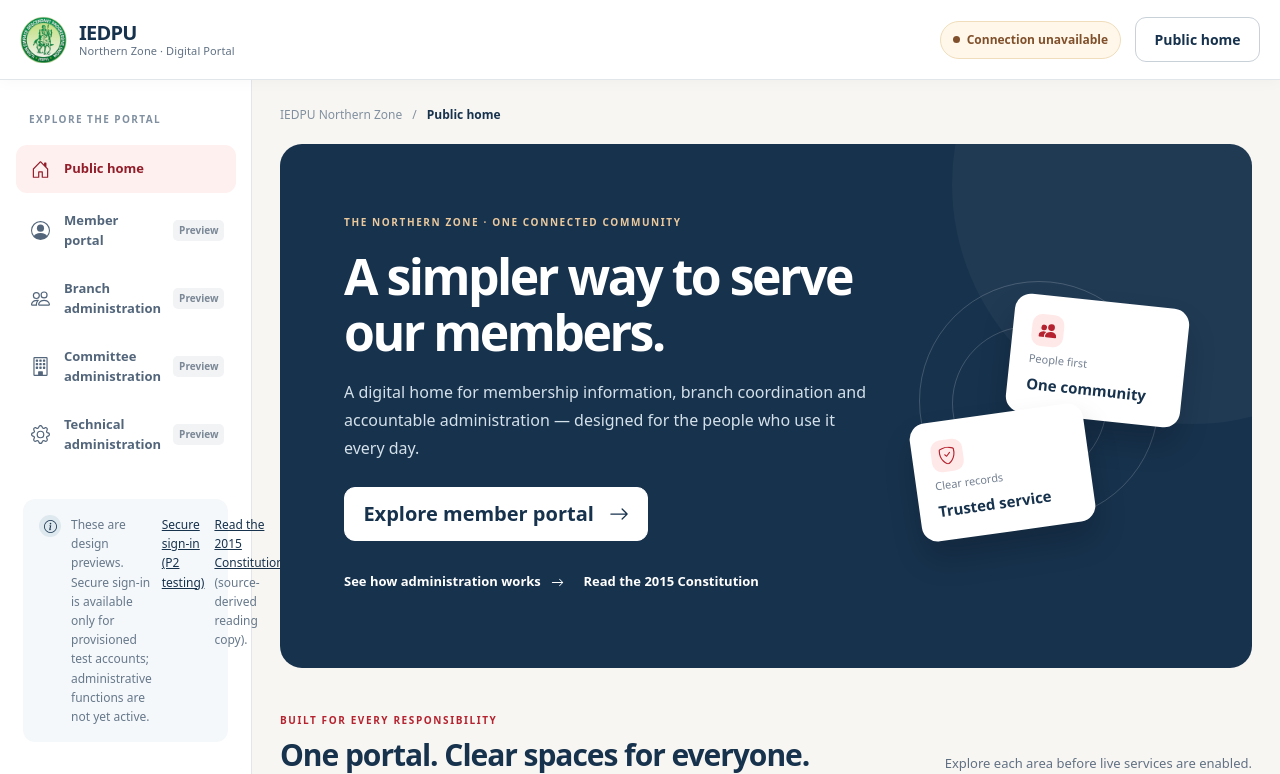
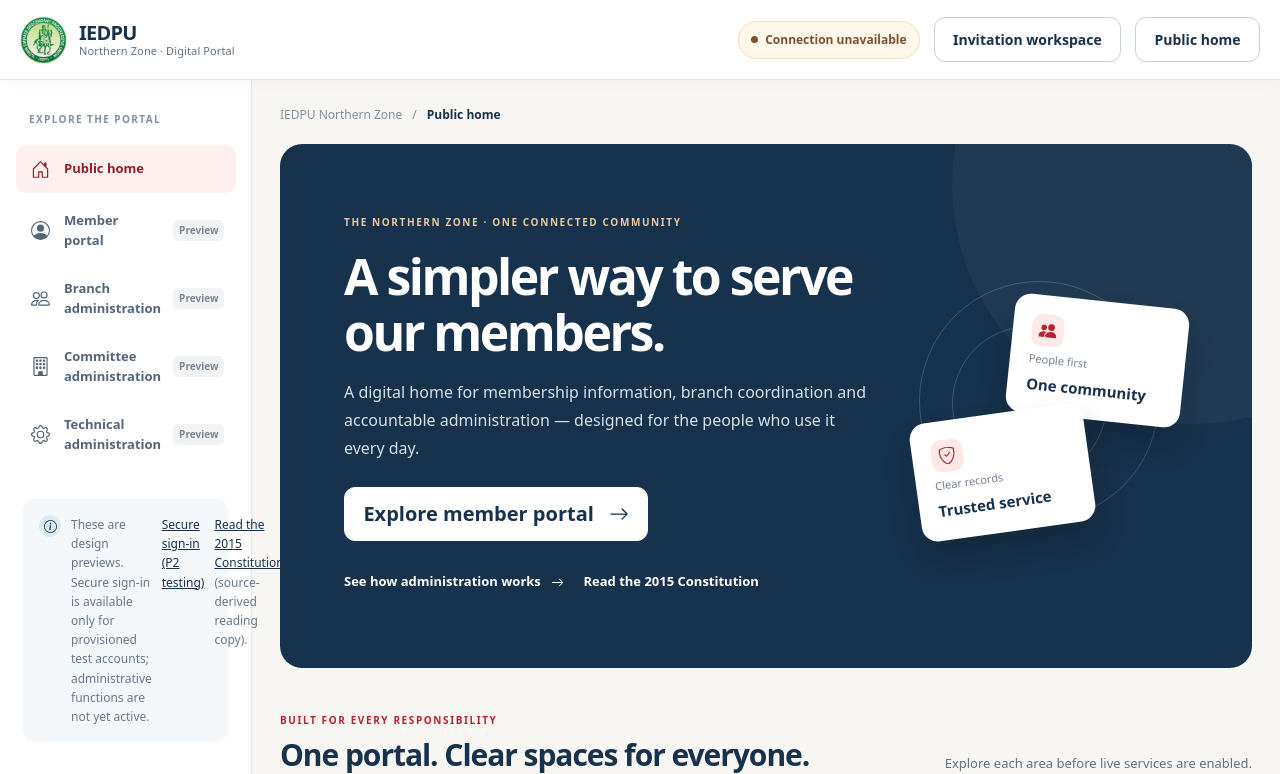
Before and after one commit to Al-siddiq/iedpu, a CodeIgniter 4 app: template app/Views/portal_shell.php in a window 1280 px wide. Shown: the top 774 px of the page. Run offline with PHP 8.4 and a stand-in for CodeIgniter, Linux system fonts and the light colour scheme; the template is opened without the code that fills it: most values are stand-ins (such as "Sample title", 1, 10 or a date in 2020); some libraries are stand-ins or nearby versions.

Commit message:
feat(p2): add invitation workspace navigation link

```diff
--- a/app/Views/portal_shell.php
+++ b/app/Views/portal_shell.php
@@ -30,6 +30,7 @@
                     :title="connectionLabel">
                     <span class="status-dot" aria-hidden="true"></span><span class="connection-label">{{ connectionLabel }}</span>
                 </button>
+                <a class="btn btn-outline-secondary btn-sm topbar-home" href="<?= esc(base_url('administration/invitations'), 'attr') ?>">Invitation workspace</a>
                 <a class="btn btn-outline-secondary btn-sm topbar-home" :href="href('/')" @click.prevent="navigate('/')">Public home</a>
             </div>
         </header>
```
